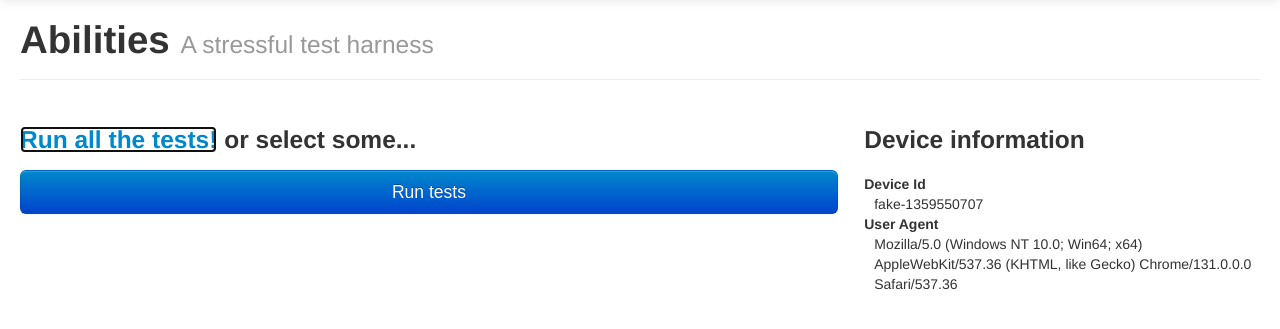
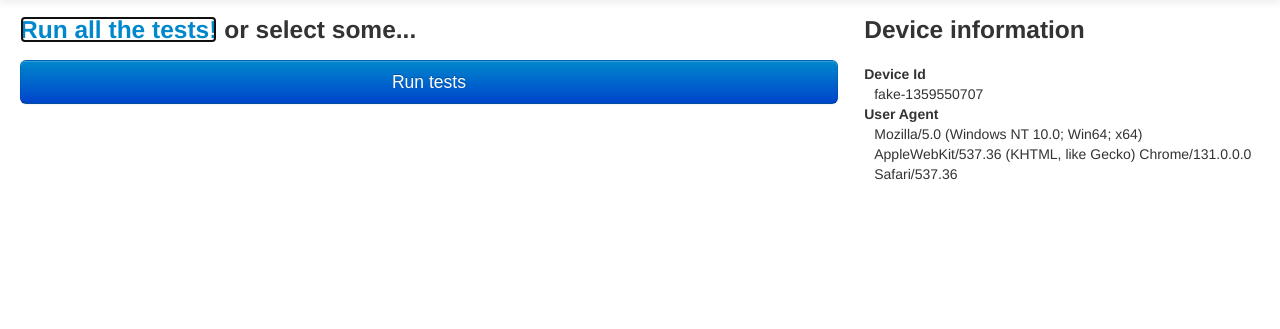
Before and after one commit to ahmednuaman/abilities, a PHP site: page / in a window 1280 px wide. Shown: the part 41-370 px from the top of the page. Run offline with PHP 8.4, Linux system fonts and the light colour scheme; data that the repository does not hold is empty; a stand-in replaces the project's code that opens the database connection; some libraries are stand-ins or nearby versions.

Commit message:
cleaned up header

```diff
--- a/index.php
+++ b/index.php
@@ -16,15 +16,13 @@ require_once 'harness.php';
             </div>
         </div>
         <div class="container-fluid">
-            <div class="page-header">
-                <h1>
-                    <?php if ($harness->is_testing): ?>
-                        Running test <small><?php echo $harness->current_test->name; ?></small>
-                    <?php else: ?>
-                        Abilities <small>A stressful test harness</small>
-                    <?php endif; ?>
-                </h1>
-            </div>
+            <?php if ($harness->is_testing): ?>
+                <div class="page-header">
+                    <h1>
+                        <?php echo $harness->current_test->name; ?>
+                    </h1>
+                </div>
+            <?php endif; ?>
             <div class="row-fluid">
                 <?php if ($harness->is_testing): ?>
                     <?php
@@ -33,7 +31,6 @@ require_once 'harness.php';
                     ?>
                     <div class="span8">
                         <div class="alert alert-block alert-info">
-                            <h4>This test is...</h4>
                             <?php echo $harness->current_test->description; ?>
                         </div>
                         <pre id="log-area"></pre>
```
